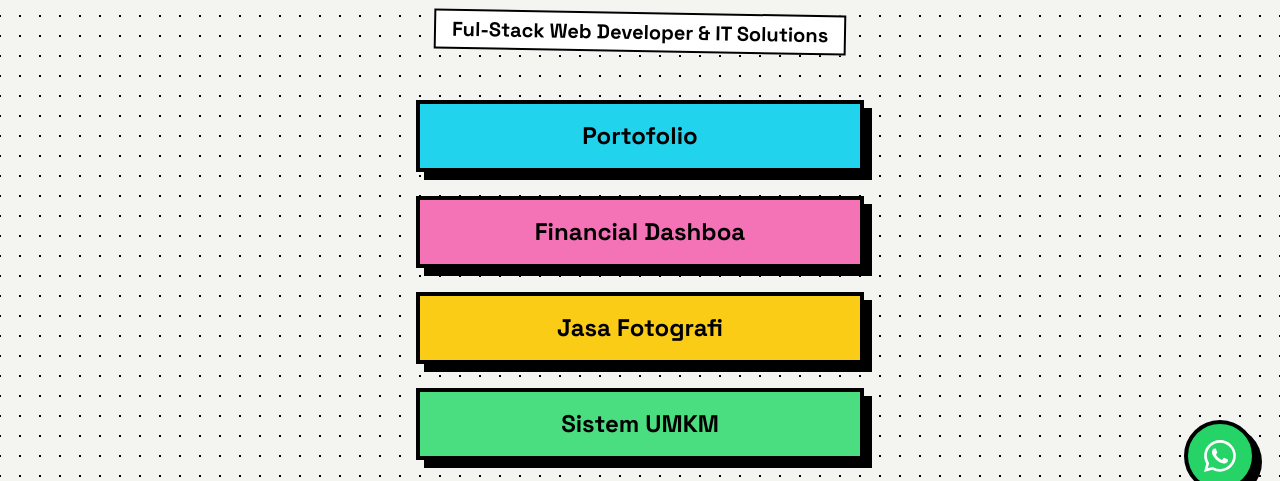
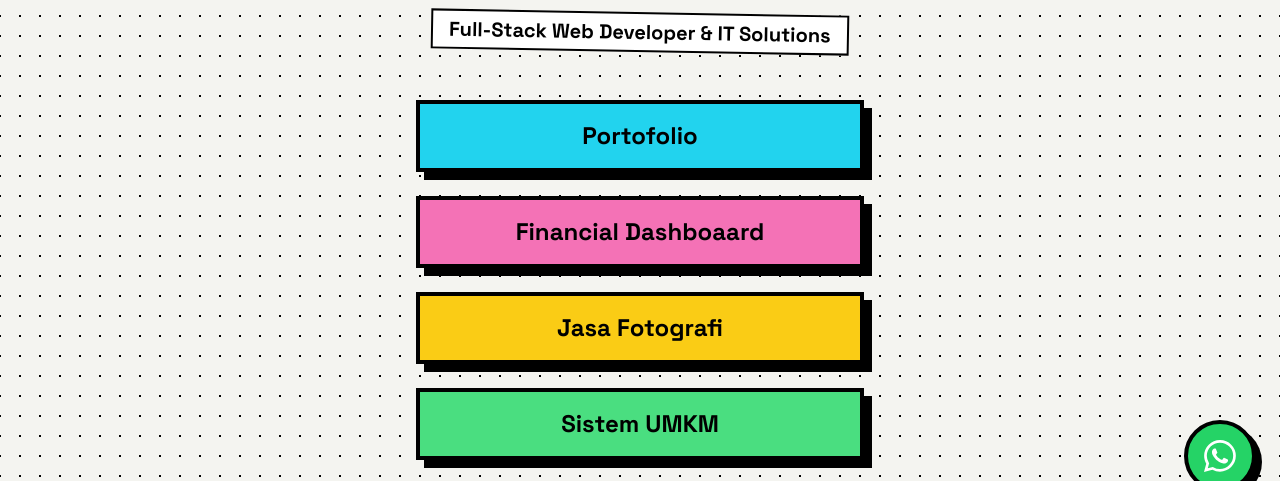
Before and after one commit to azissalfn03-png/web-etalase, a plain HTML site: page index.html in a window 1280 px wide. Shown: the part 284-765 px from the top of the page. Drawn offline with nearby package versions, Linux system fonts and the light colour scheme.

Commit message:
Update index.html

```diff
--- a/index.html
+++ b/index.html
@@ -51,7 +51,7 @@
             Ziss Dev
         </h1>
         <p class="mt-6 text-xl font-bold bg-white border-2 border-black px-4 py-1 inline-block rotate-[1deg]">
-            Ful-Stack Web Developer & IT Solutions
+            Full-Stack Web Developer & IT Solutions
         </p>
     </header>
 
@@ -72,7 +72,7 @@
 
         <!-- KARTU PROYEK 2 -->
         <a href="https://findash.zisdev.my.id" target="_blank" rel="noopener noreferrer" class="group relative block w-full text-center text-2xl font-bold bg-pink-400 border-4 border-black py-4 transition-all duration-150 shadow-[8px_8px_0px_0px_rgba(0,0,0,1)] hover:translate-x-[4px] hover:translate-y-[4px] hover:shadow-[4px_4px_0px_0px_rgba(0,0,0,1)]">
-            Financial Dashboa
+            Financial Dashboaard
             <div class="absolute bottom-full left-1/2 -translate-x-1/2 mb-3 hidden w-max px-4 py-2 bg-black text-white text-sm font-normal border-2 border-white group-hover:block z-10 pointer-events-none">
                 Sistem Monitoring Keuangan
             </div>
```
